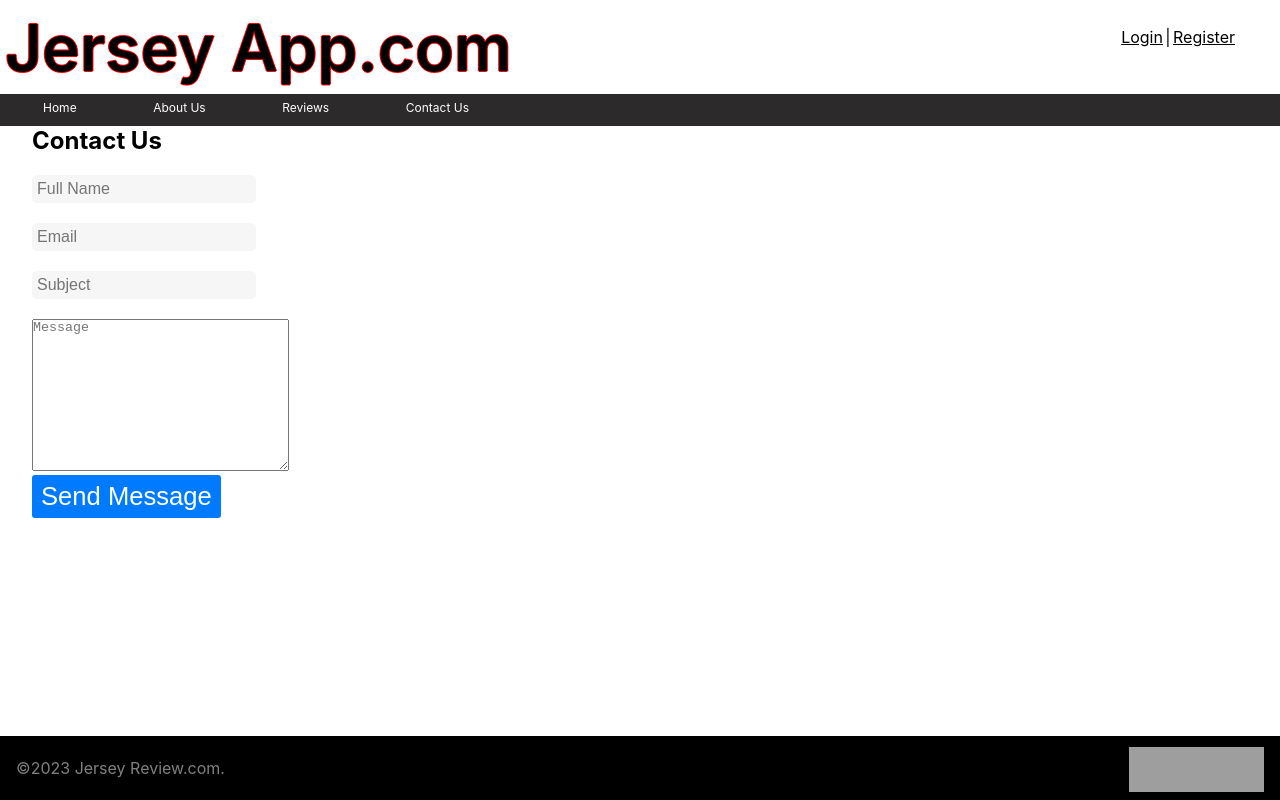
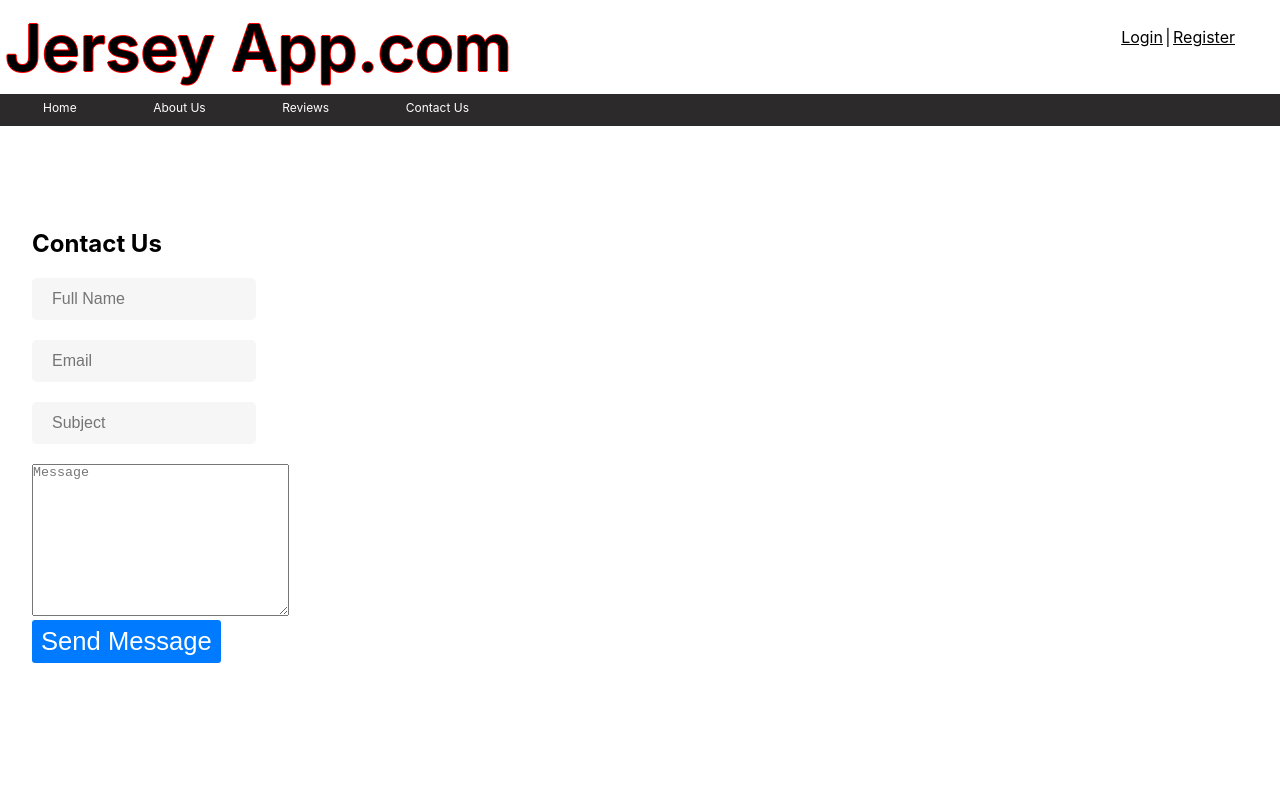
Before and after one commit to aanglin07/jersey, a React (Create React App) app: page /contact in a window 1280 px wide. Shown: the top 800 px of the page. Built offline with nearby package versions, Linux system fonts and the light colour scheme; grey boxes are pictures that could not be loaded.

Commit message:
Fixed footer position issue

```diff
--- a/src/components/App.css
+++ b/src/components/App.css
@@ -1,3 +1,3 @@
 .App {
   text-align: center;
-}
+  }
--- a/src/components/App.js
+++ b/src/components/App.js
@@ -1,6 +1,6 @@
 
 import './App.css';
-import Footer from "./Footer"
+import PageFooter from "./Footer"
 import Header from './PageHeader';
 import Newnav from "./Nav"
 import { Route, Routes } from 'react-router-dom';
@@ -13,7 +13,7 @@ import { Home } from './pages/Home';
 
 function App() {
   return (
-    <main>
+
       <div>
         <Header />
         <Newnav />
@@ -23,9 +23,9 @@ function App() {
           <Route path='/review' element = {<Review />} />
           <Route path='/' element = {<Home />} />
         </Routes>
-        <Footer />
+        <PageFooter />
       </div>
-    </main>
+
   )
 }
 
--- a/src/components/footer.css
+++ b/src/components/footer.css
@@ -1,18 +1,11 @@
-.footer{
+footer{
     display: flex;
     flex-direction: row;
     justify-content: space-between;
     align-items: center;
+    width:100%;
     background-color: black;
     height:4rem;
-    position:fixed;
-    bottom:0px;
-
-    width:100%;
-
-}
-.section_padding{
-  padding: 4rem 4rem;
 }
 
 .socialMedia img{
@@ -24,13 +17,13 @@
   display:flex;
   flex-direction:row;
   align-items:center;
-  padding-top:2rem;
   padding-right:1rem;
-  padding-bottom:25px;
-}
+  }
+
 .footer_copyright{
   color:grey;
   padding-left:1rem;
+  bottom: 0;
 }
 @media screen and (max-width:730px) {
 
--- a/src/components/footer.jsx
+++ b/src/components/footer.jsx
@@ -1,11 +1,12 @@
 import './Footer.css'
 
 
-const Footer = () => {
-  let currentYear = new Date().getFullYear();
+const PageFooter = () => {
+   let currentYear = new Date().getFullYear();
   return(
-  <div>
-    <footer className = "footer">
+
+    <footer >
+
     <div className = "footer_copyright"><p>{"©" + currentYear} Jersey Review.com.</p></div>
     <div className="socialMedia">
     <p><img  src="https://drive.google.com/uc?export=view&id=1Phdz63wnHEfNR7s3cD0YUIflVkQMbGJy" alt=""/></p>
@@ -13,9 +14,8 @@ const Footer = () => {
     <p><img  src="https://drive.google.com/uc?export=view&id=1RL_JElcMi9jRcKyn-WfFQIHeuf_6rzOh" alt=""/></p>
     </div>
   </footer>
-</div>
 
   )
 }
 
-export default Footer;
+export default PageFooter;
--- a/src/components/pages/About.jsx
+++ b/src/components/pages/About.jsx
@@ -2,7 +2,7 @@
 
 export const About = () => {
   return (
-    <div>
+    <div style = {{height:"100vh"}}>
 
     </div>
   )
--- a/src/components/pages/Contact.css
+++ b/src/components/pages/Contact.css
@@ -1,15 +1,14 @@
 .form--layout{
     display: flex;
     justify-content:center;
-    /* align-items: center; */
     flex-direction: column;
     margin-left: 2rem;
+    min-height: 100vh;
+    padding-bottom: 10rem;
 
 }
 
-.form--layout input{
-    padding: 5px;
-}
+
 .--btn {
     font-size: 1.6rem;
     font-weight: 400;
--- a/src/components/pages/Review.jsx
+++ b/src/components/pages/Review.jsx
@@ -2,6 +2,6 @@ import React from 'react'
 
 export const Review = () => {
   return (
-    <div></div>
+    <div style = {{height:"100vh"}}></div>
   )
 }
```
Also changed, not shown: src/components/pages/Search.js (added, +21 -0 lines), src/index.css (line endings or trailing spaces).
